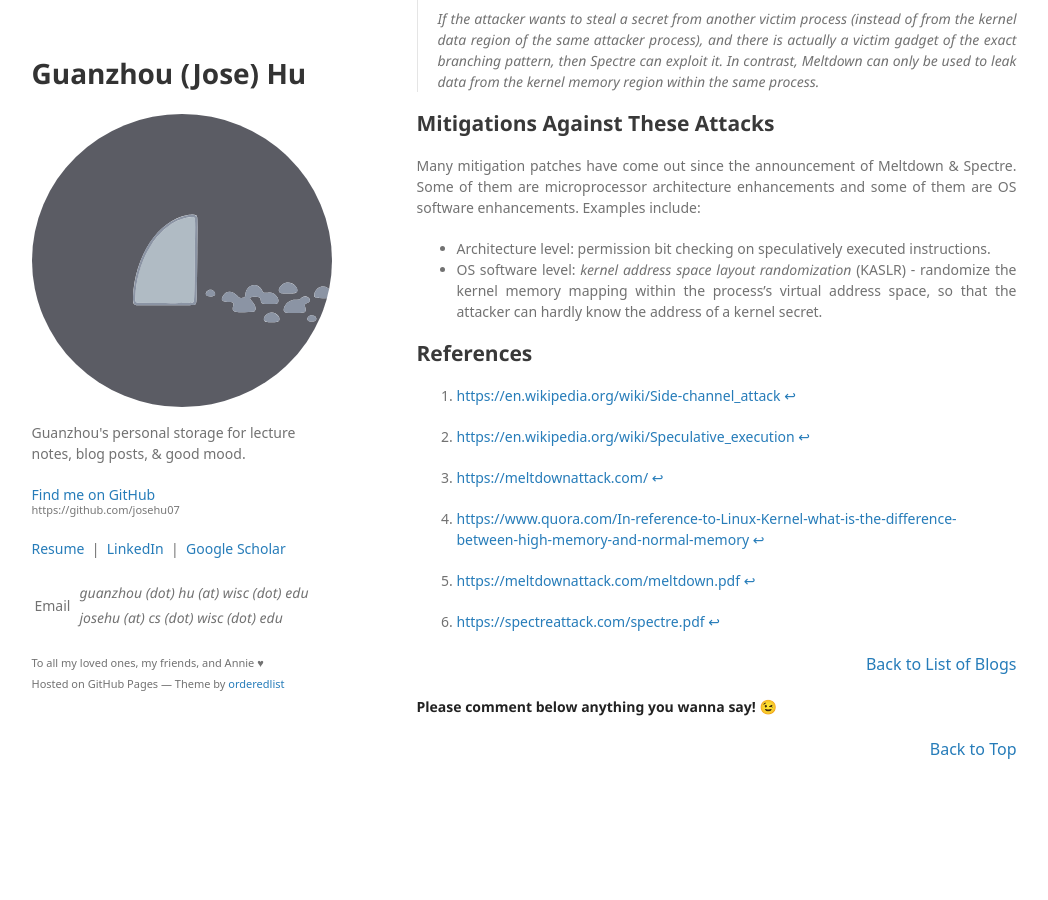
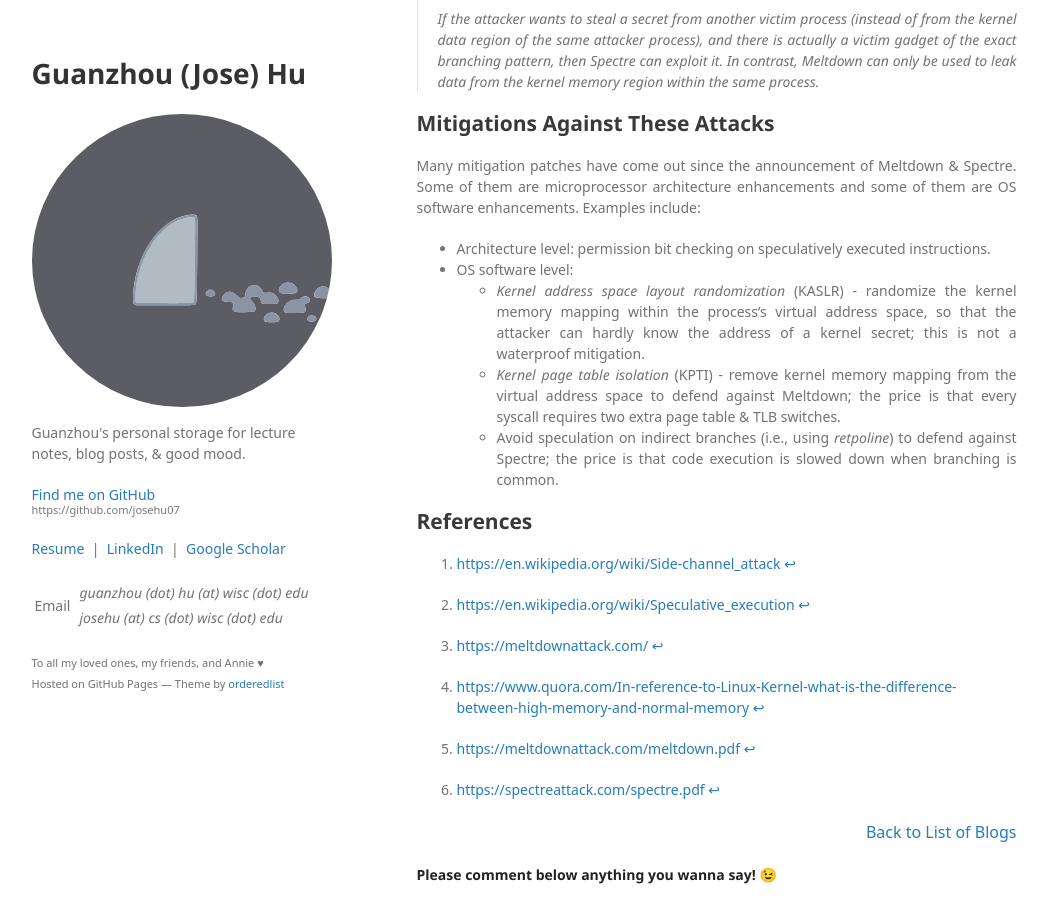
Before and after one commit to josehu07/josehu07.github.io, a Jekyll site: the page built from _posts/2020-06-10-cpu-side-channel.md, in a window 1280 px wide and 900 px high, scrolled down 3771 px. Shown: the whole window, without its empty margins (116-1164 px from the left). Built offline with Jekyll 4.4.1, drawn with Linux system fonts in a browser that asks for light colours; some web fonts are replaced; a script that is not in the unit is left out; comment, search, counter and statistics services are not loaded; before the commit the page ends 4602 px from its top, so only the background shows below that.

Commit message:
Update wording in post

```diff
--- a/_posts/2020-06-10-cpu-side-channel.md
+++ b/_posts/2020-06-10-cpu-side-channel.md
@@ -123,7 +123,10 @@ for (b = 0; b < 256; b++)
 Many mitigation patches have come out since the announcement of Meltdown & Spectre. Some of them are microprocessor architecture enhancements and some of them are OS software enhancements. Examples include:
 
 - Architecture level: permission bit checking on speculatively executed instructions.
-- OS software level: *kernel address space layout randomization* (KASLR) - randomize the kernel memory mapping within the process's virtual address space, so that the attacker can hardly know the address of a kernel secret.
+- OS software level:
+    - *Kernel address space layout randomization* (KASLR) - randomize the kernel memory mapping within the process's virtual address space, so that the attacker can hardly know the address of a kernel secret; this is not a waterproof mitigation.
+    - *Kernel page table isolation* (KPTI) - remove kernel memory mapping from the virtual address space to defend against Meltdown; the price is that every syscall requires two extra page table & TLB switches.
+    - Avoid speculation on indirect branches (i.e., using *retpoline*) to defend against Spectre; the price is that code execution is slowed down when branching is common.
 
 ## References
 
```
